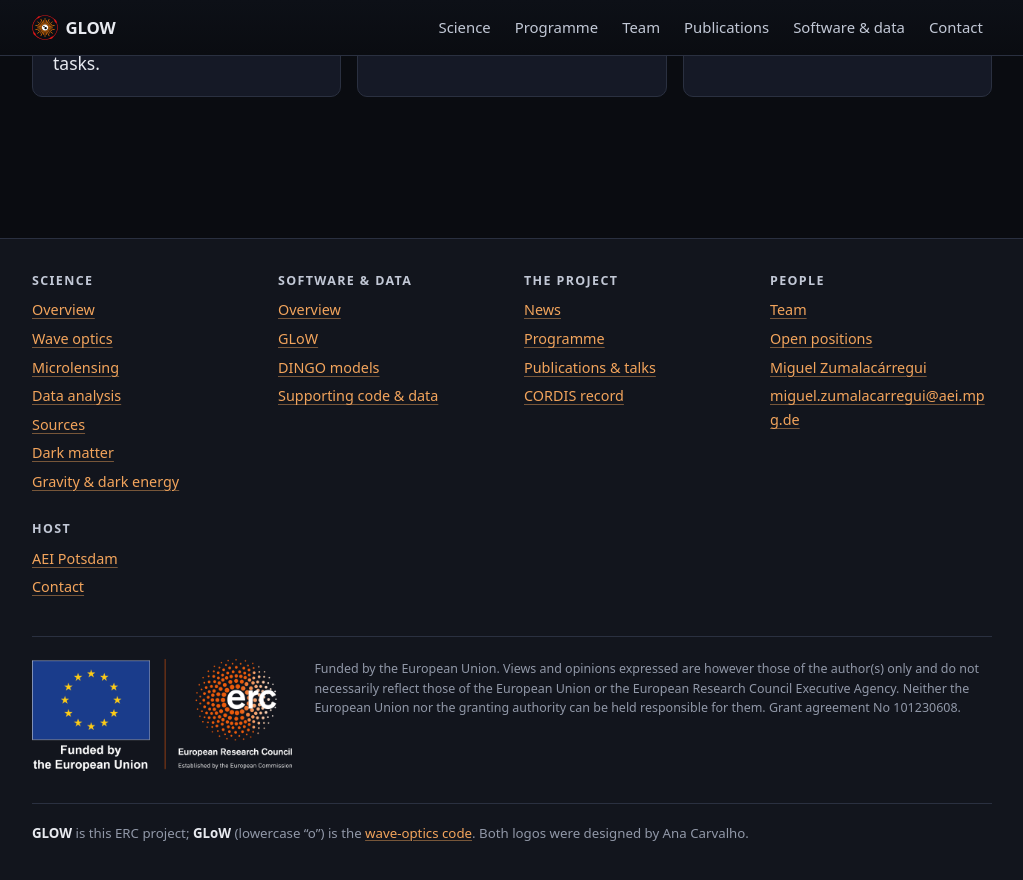
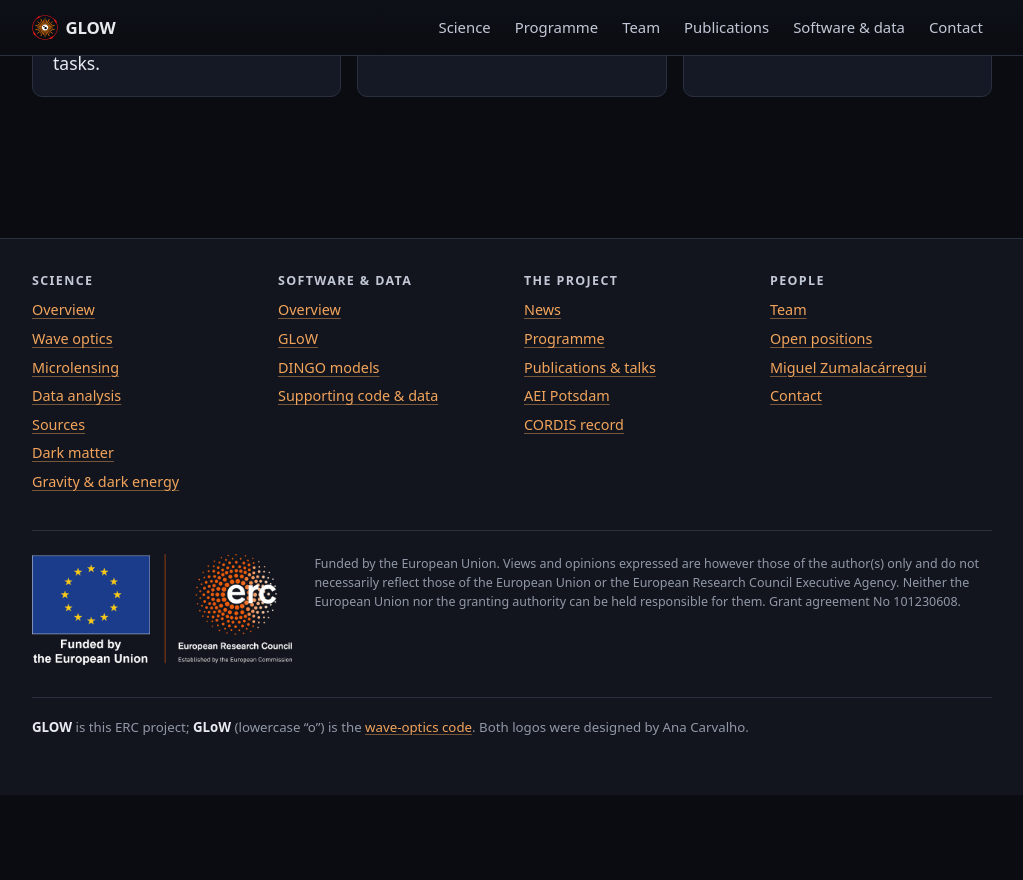
Before and after one commit to glow-astro/website, a Jekyll site: the page built from index.html, in a window 1280 px wide and 900 px high, scrolled down 3608 px. Shown: the top 880 px of the window, without its empty margins (128-1151 px from the left). Built offline with Jekyll 4.4.1, drawn with Linux system fonts in a browser that asks for light colours; after the commit the page ends 4403 px from its top, so only the background shows below that.

Commit message:
Footer back to four columns, and a Contact link in place of the address
Host and partner move under The project: where the project is run is a fact
about the project, and a fifth column pushed the grid past the width the
labels want. The People column links the contact page rather than printing
the address, which the contact page already carries.

The PI address is now miguel.zumalacarregui@csic.es.

Co-Authored-By: Claude Opus 5 (1M context) <noreply@anthropic.com>
Claude-Session: https://claude.ai/code/session_01L7GT62S61eYxRuSFTmWGfu

```diff
--- a/_config.yml
+++ b/_config.yml
@@ -39,7 +39,7 @@ project:
 
 pi:
   name: "Miguel Zumalacárregui"
-  email: "miguel.zumalacarregui@aei.mpg.de"
+  email: "miguel.zumalacarregui@csic.es"
   orcid: "0000-0002-9943-6490"
   orcid_url: "https://orcid.org/0000-0002-9943-6490"
   inspire: "https://inspirehep.net/authors/1113379"
--- a/_includes/footer.html
+++ b/_includes/footer.html
@@ -37,12 +37,19 @@
         </ul>
       </div>
 
+      {%- comment -%}
+        The host and the partner used to have a column of their own, which made
+        five and pushed the grid to a fifth track. They sit here instead: where
+        the project is run is a fact about the project, and four columns hold.
+      {%- endcomment -%}
       <div>
         <h2>The project</h2>
         <ul>
           <li><a href="{{ '/news.html' | relative_url }}">News</a></li>
           <li><a href="{{ '/programme.html' | relative_url }}">Programme</a></li>
           <li><a href="{{ '/publications.html' | relative_url }}">Publications &amp; talks</a></li>
+          <li><a href="{{ site.host.institute_url }}" rel="noopener">{{ site.host.institute }}</a></li>
+          <li><a href="{{ site.partner.url }}" rel="noopener">{{ site.partner.short }}</a></li>
           <li><a href="{{ site.project.cordis }}" rel="noopener">CORDIS record</a></li>
         </ul>
       </div>
@@ -53,15 +60,6 @@
           <li><a href="{{ '/team.html' | relative_url }}">Team</a></li>
           <li><a href="{{ '/join.html' | relative_url }}">Open positions</a></li>
           <li><a href="{{ site.pi.site }}" rel="noopener">{{ site.pi.name }}</a></li>
-          <li><a href="mailto:{{ site.pi.email }}">{{ site.pi.email }}</a></li>
-        </ul>
-      </div>
-
-      <div>
-        <h2>Host</h2>
-        <ul>
-          <li><a href="{{ site.host.institute_url }}" rel="noopener">{{ site.host.institute }}</a></li>
-          <li><a href="{{ site.partner.url }}" rel="noopener">{{ site.partner.short }}</a></li>
           <li><a href="{{ '/contact.html' | relative_url }}">Contact</a></li>
         </ul>
       </div>
```
